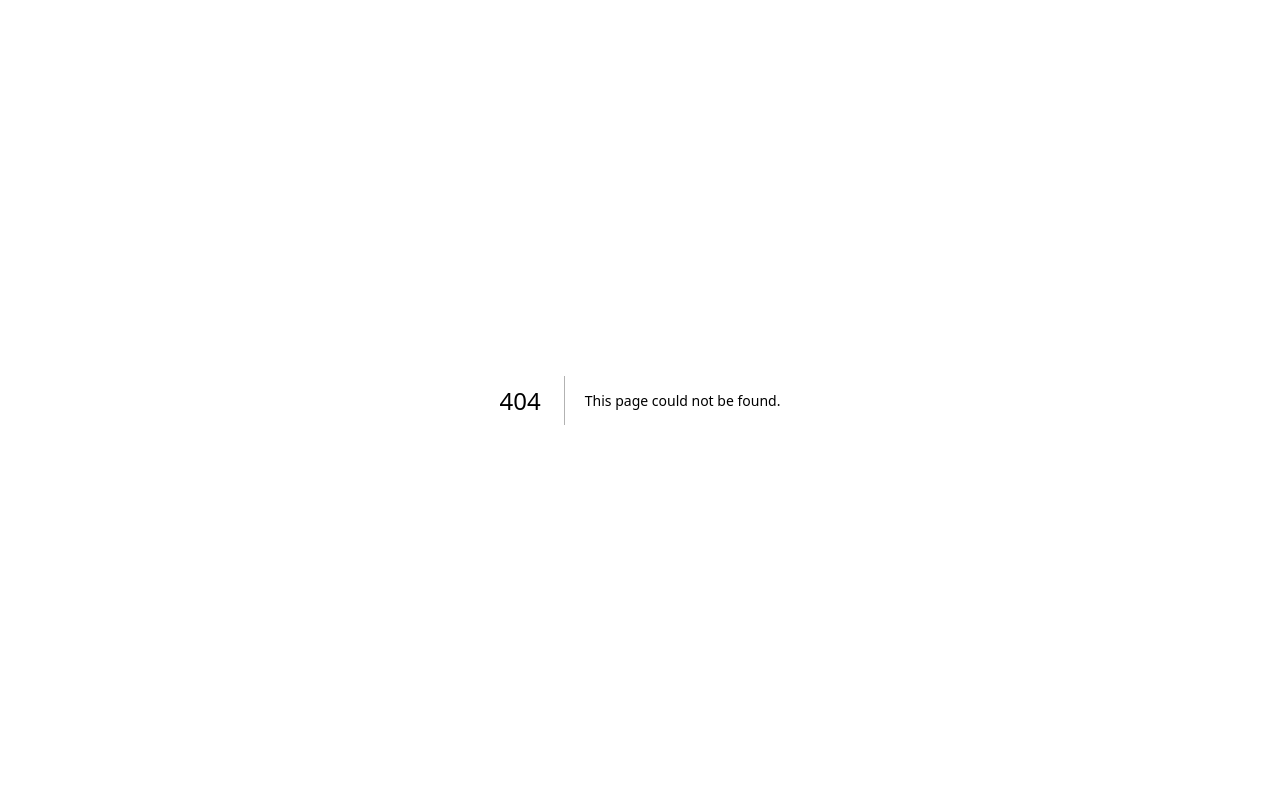
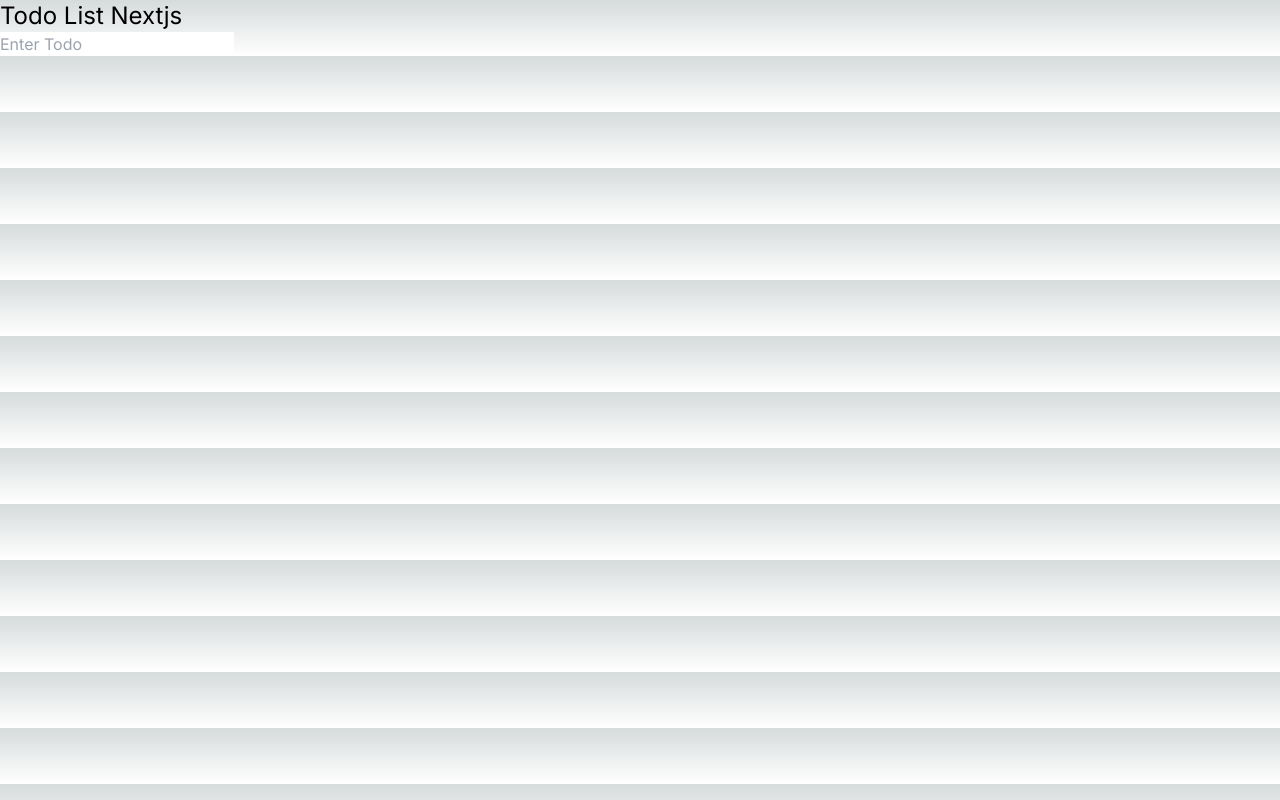
Before and after one commit to chinosj89/nextjs-auth, a Next.js app: page /todos in a window 1280 px wide. Before the commit this address had no page. Built offline with nearby package versions, Linux system fonts and the light colour scheme.

Commit message:
adding a todos list

```diff
--- a/src/app/layout.js
+++ b/src/app/layout.js
@@ -4,8 +4,8 @@ import './globals.css'
 const inter = Inter({ subsets: ['latin'] })
 
 export const metadata = {
-  title: 'Create Next App',
-  description: 'Generated by create next app',
+  title: 'NextJs App by Raphael',
+  description: 'Personal projects using nextjs',
 }
 
 export default function RootLayout({ children }) {
--- /dev/null
+++ b/src/app/todos/page.jsx
@@ -0,0 +1,14 @@
+"use client";
+import { useState } from 'react'
+export default function Todos() {
+    const [inputText, setInputText] = useState("")
+
+    return (
+        <div className="">
+            <div className="text-2xl">Todo List Nextjs</div>
+            <div className="">
+                <input type="text" placeholder="Enter Todo" value={inputText} onChange={(e) => setInputText(e.target.value)}></input>
+            </div>
+        </div>
+    )
+}
```
Also changed, not shown: src/app/api/todos/route.js (added).
